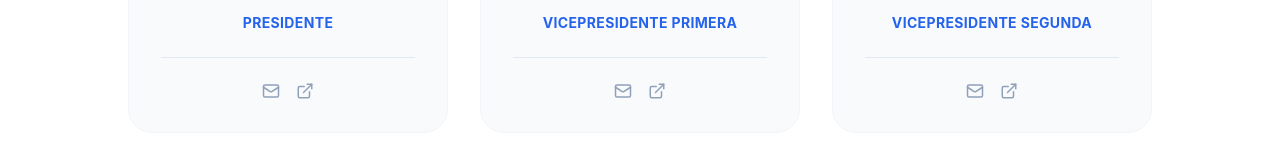
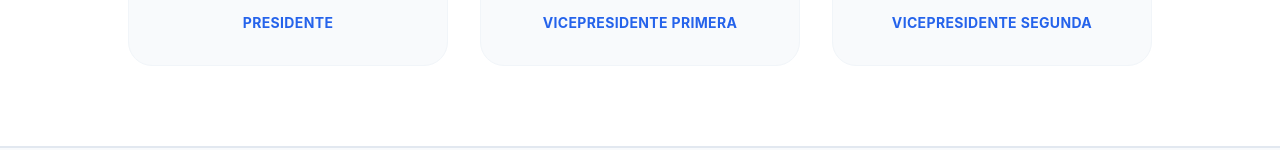
Before and after one commit to Guillermozar/Poder-Judicial, a React (Vite) app: page / in a window 1280 px wide. Shown: the part 1737-1887 px from the top of the page. Built offline with nearby package versions, Linux system fonts and the light colour scheme; no server answers; the database is empty.

Commit message:
UI: remover iconos de correo y perfil de las tarjetas de autoridades

```diff
--- a/src/components/sections/TransparencyBoard.jsx
+++ b/src/components/sections/TransparencyBoard.jsx
@@ -38,10 +38,7 @@ const TransparencyBoard = () => {
                   </div>
                   <h4 className="font-bold text-slate-900 text-lg leading-tight min-h-[3rem] flex items-center justify-center px-2">{a.name}</h4>
                   <p className="text-sm text-primary-700 font-bold mt-2 uppercase tracking-wide">{a.role}</p>
-                  <div className="mt-6 pt-6 border-t border-slate-200 flex justify-center gap-4">
-                    <button className="text-slate-400 hover:text-primary-600 focus:outline-none focus:text-primary-600 transition-colors" aria-label="Enviar correo"><Mail size={18} /></button>
-                    <button className="text-slate-400 hover:text-primary-600 focus:outline-none focus:text-primary-600 transition-colors" aria-label="Abrir perfil"><ExternalLink size={18} /></button>
-                  </div>
+
                 </div>
               ))}
             </div>
```
